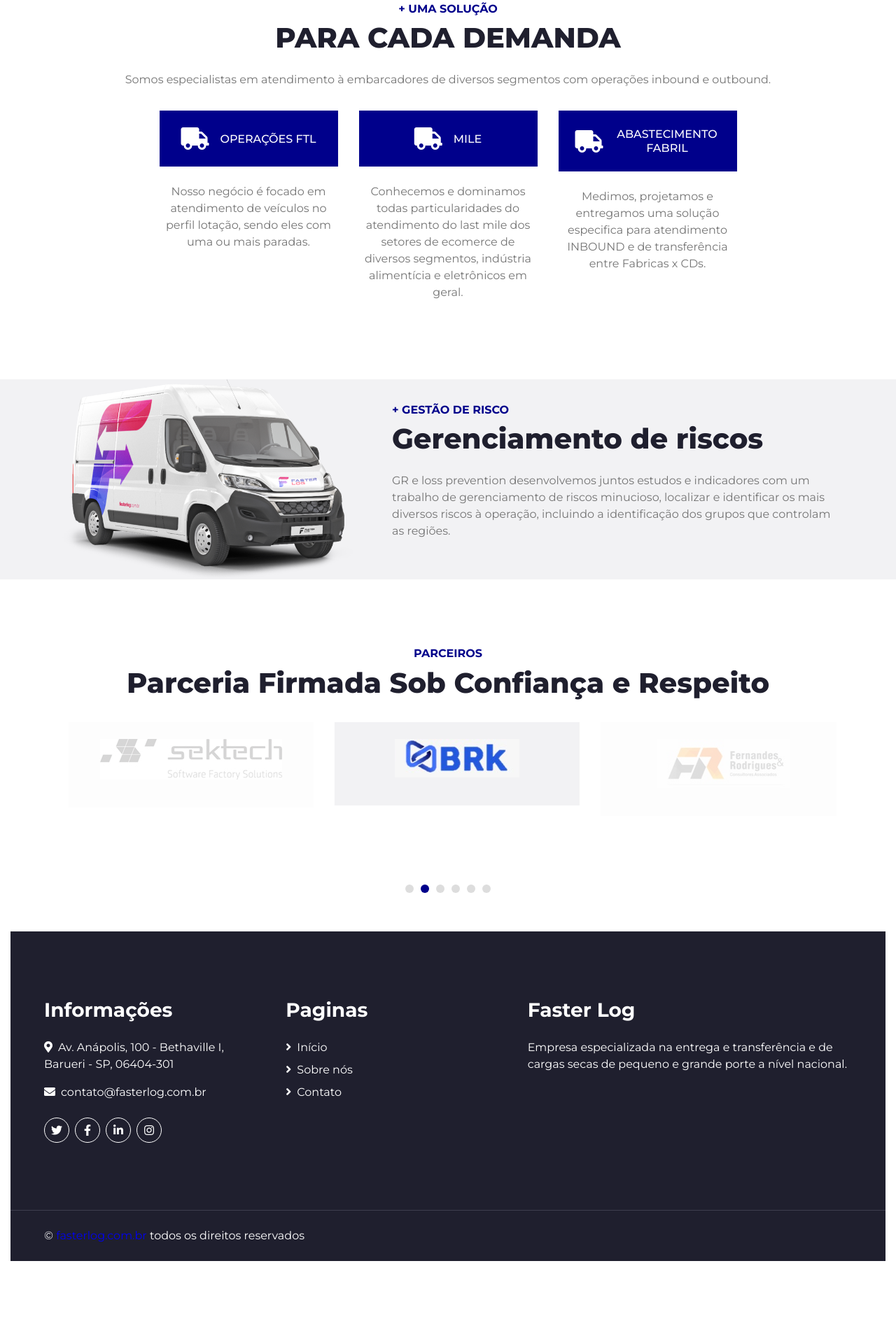
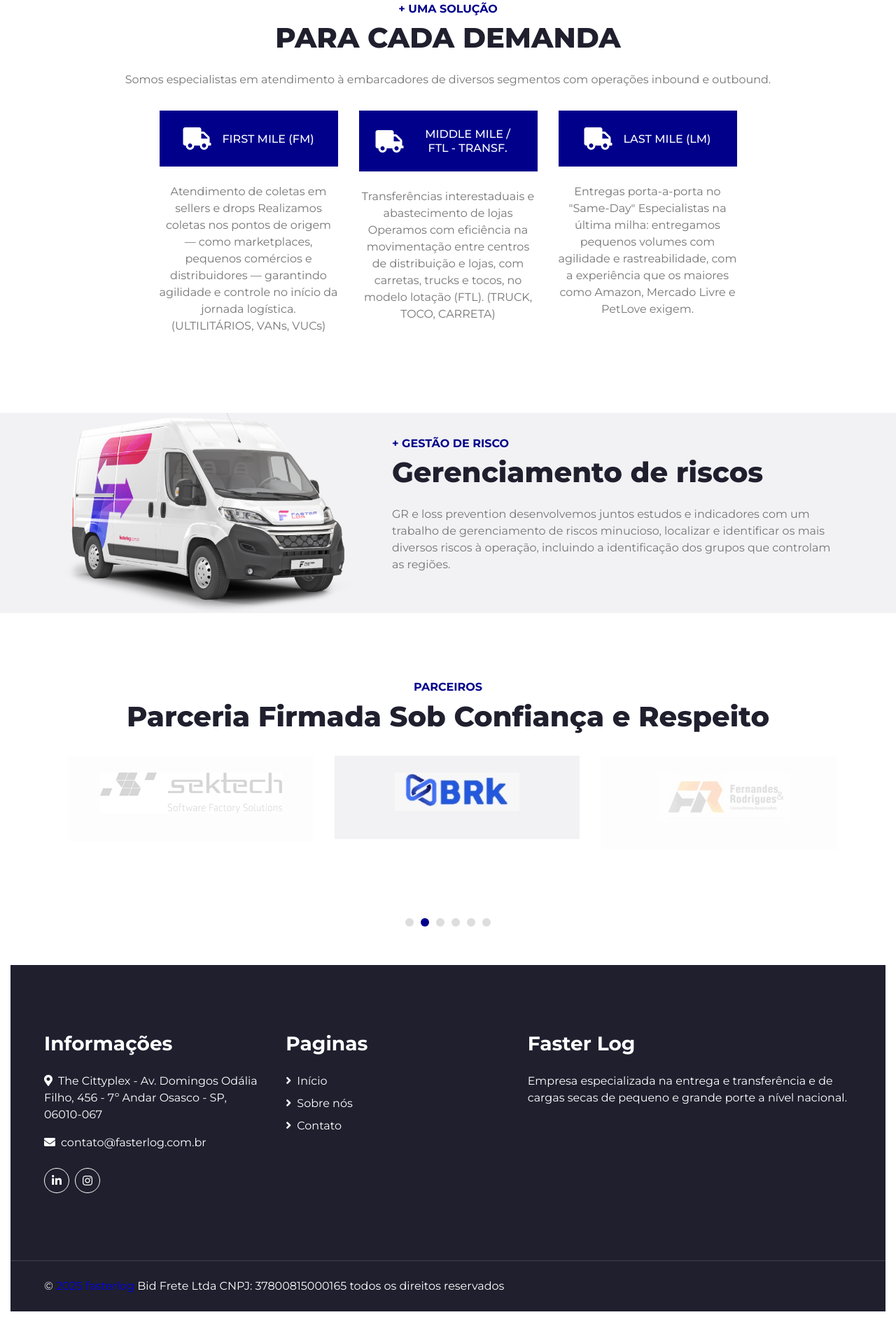
Before and after one commit to hjunor/site-f, a plain HTML site: page index.html in a window 1280 px wide. Shown: the part 1436-3348 px from the top of the page at 70% size. Before the commit the page ends 3286 px from the top, so only its background shows below. Drawn offline with nearby package versions, Linux system fonts and the light colour scheme.

Commit message:
refactor: edite data

```diff
--- a/index.html
+++ b/index.html
@@ -203,12 +203,12 @@
               class="d-flex align-items-center justify-content-center bg-primary mb-4 p-4"
             >
             <i class="fa fa-2x fa-truck text-white pr-3"></i>
-            <h6 class="text-white font-weight-medium m-0">OPERAÇÕES FTL
+            <h6 class="text-white font-weight-medium m-0">FIRST MILE (FM)
             </h6>
             </div>
             <p>
-              Nosso negócio é focado em atendimento de veículos no perfil lotação, sendo eles com uma ou mais paradas.
-
+              Atendimento de coletas em sellers e drops
+              Realizamos coletas nos pontos de origem — como marketplaces, pequenos comércios e distribuidores — garantindo agilidade e controle no início da jornada logística. (ULTILITÁRIOS, VANs, VUCs)
             </p>
           </div>
           <div class="col-lg-3 col-md-6 text-center mb-5">
@@ -216,11 +216,11 @@
               class="d-flex align-items-center justify-content-center bg-primary mb-4 p-4"
             >
             <i class="fa fa-2x fa-truck text-white pr-3"></i>
-            <h6 class="text-white font-weight-medium m-0">MILE</h6>
+            <h6 class="text-white font-weight-medium m-0">MIDDLE MILE / FTL - TRANSF.</h6>
             </div>
             <p>
-              Conhecemos e dominamos todas particularidades do atendimento do last mile dos setores de ecomerce de diversos segmentos, indústria alimentícia e eletrônicos em geral.
-
+              Transferências interestaduais e abastecimento de lojas
+              Operamos com eficiência na movimentação entre centros de distribuição e lojas, com carretas, trucks e tocos, no modelo lotação (FTL). (TRUCK, TOCO, CARRETA)
             </p>
           </div>
           <div class="col-lg-3 col-md-6 text-center mb-5">
@@ -228,12 +228,12 @@
               class="d-flex align-items-center justify-content-center bg-primary mb-4 p-4"
             >
               <i class="fa fa-2x fa-truck text-white pr-3"></i>
-              <h6 class="text-white font-weight-medium m-0">ABASTECIMENTO FABRIL
+              <h6 class="text-white font-weight-medium m-0">LAST MILE (LM)
               </h6>
             </div>
             <p>
-              Medimos, projetamos e entregamos uma solução especifica para atendimento INBOUND e de transferência entre Fabricas x CDs.
-
+              Entregas porta-a-porta no "Same-Day"
+              Especialistas na última milha: entregamos pequenos volumes com agilidade e rastreabilidade, com a experiência que os maiores como Amazon, Mercado Livre e PetLove exigem.
             </p>
           </div>
 
@@ -317,19 +317,15 @@
           <div class="row">
             <div class="col-md-6 mb-5">
               <h3 class="text-white mb-4">Informações</h3>
-              <p><i class="fa fa-map-marker-alt mr-2"></i>Av. Anápolis, 100 - Bethaville I, Barueri - SP, 06404-301</p>
+              <p><i class="fa fa-map-marker-alt mr-2"></i>The Cittyplex - Av. Domingos Odália Filho, 456 - 7º Andar
+Osasco - SP, 06010-067
+</p>
               <p><i class="fa fa-envelope mr-2"></i>contato@fasterlog.com.br</p>
               <div class="d-flex justify-content-start mt-4">
-                <a class="btn btn-outline-light btn-social mr-2" href="#"
-                  ><i class="fab fa-twitter"></i
-                ></a>
-                <a class="btn btn-outline-light btn-social mr-2" href="#"
-                  ><i class="fab fa-facebook-f"></i
-                ></a>
-                <a class="btn btn-outline-light btn-social mr-2" href="#"
+                <a class="btn btn-outline-light btn-social mr-2" href="https://www.linkedin.com/company/faster-log/" target="_blank" norel="noopener noreferrer"
                   ><i class="fab fa-linkedin-in"></i
                 ></a>
-                <a class="btn btn-outline-light btn-social" href="#"
+                <a class="btn btn-outline-light btn-social" href="https://www.instagram.com/faster.log?igsh=YWc5OWNsY2J1d3pn" target="_blank" norel="noopener noreferrer"
                   ><i class="fab fa-instagram"></i
                 ></a>
               </div>
@@ -364,14 +360,18 @@
     style="border-color: #3e3e4e !important"
   >
     <div class="row">
-        <div class="col-lg-6 text-center text-md-left mb-3 mb-md-0">
+      <div class="col-lg-8 text-center text-md-left mb-3 mb-md-0">
         <p class="m-0 text-white">
-            &copy; <a href="https://fasterlog.com.br/">fasterlog.com.br</a>
-            todos os direitos reservados
+          &copy; <a href="https://fasterlog.com.br/"> 2025 fasterlog</a>
+          Bid Frete Ltda
+CNPJ: 37800815000165 todos os direitos reservados
+
+
         </p>
       </div>
     </div>
   </div>
+
     <!-- Footer End -->
 
     <!-- Back to Top -->
```
Also changed, not shown: blog.html (+10 -12 lines), contato.html (+11 -9 lines), price.html (+11 -9 lines), service.html (+11 -9 lines), single.html (+11 -9 lines), sobre.html (+13 -12 lines), 1 other file. Lines whose indentation alone changed are shown as unchanged.
